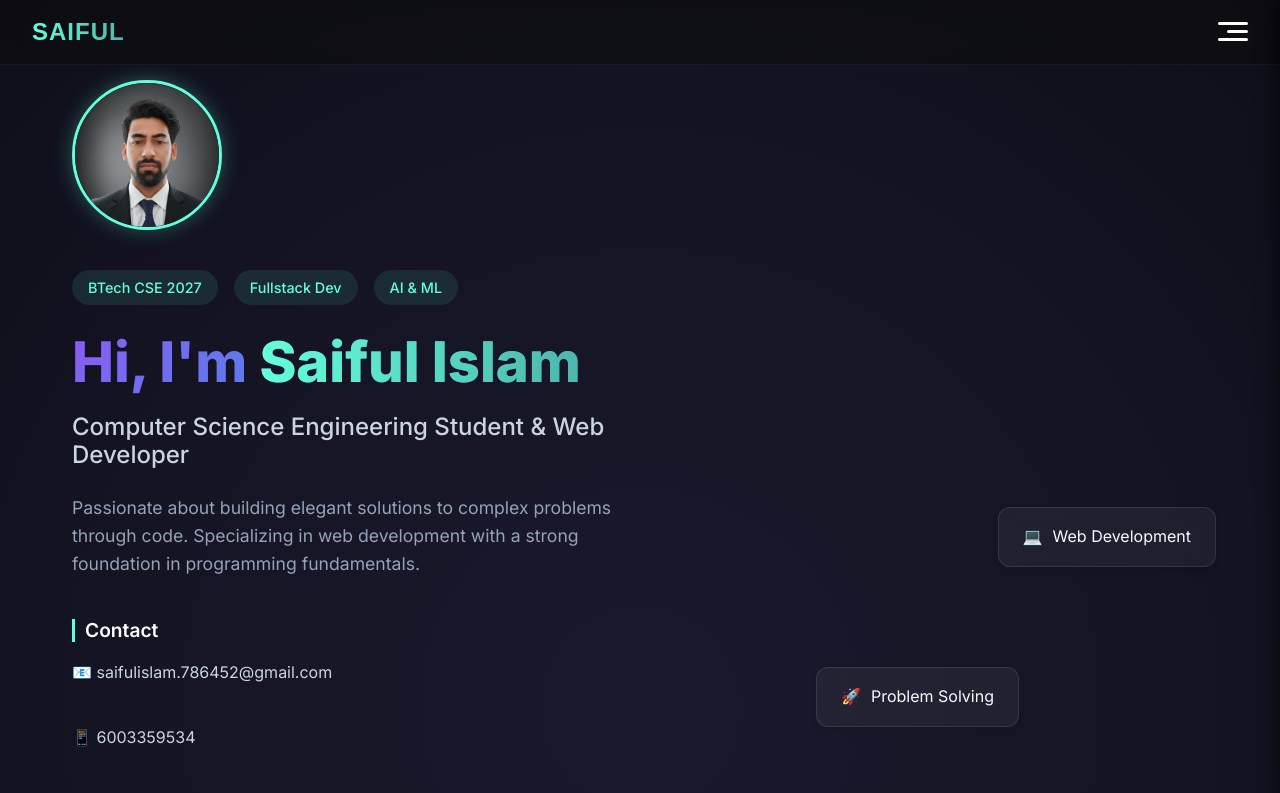
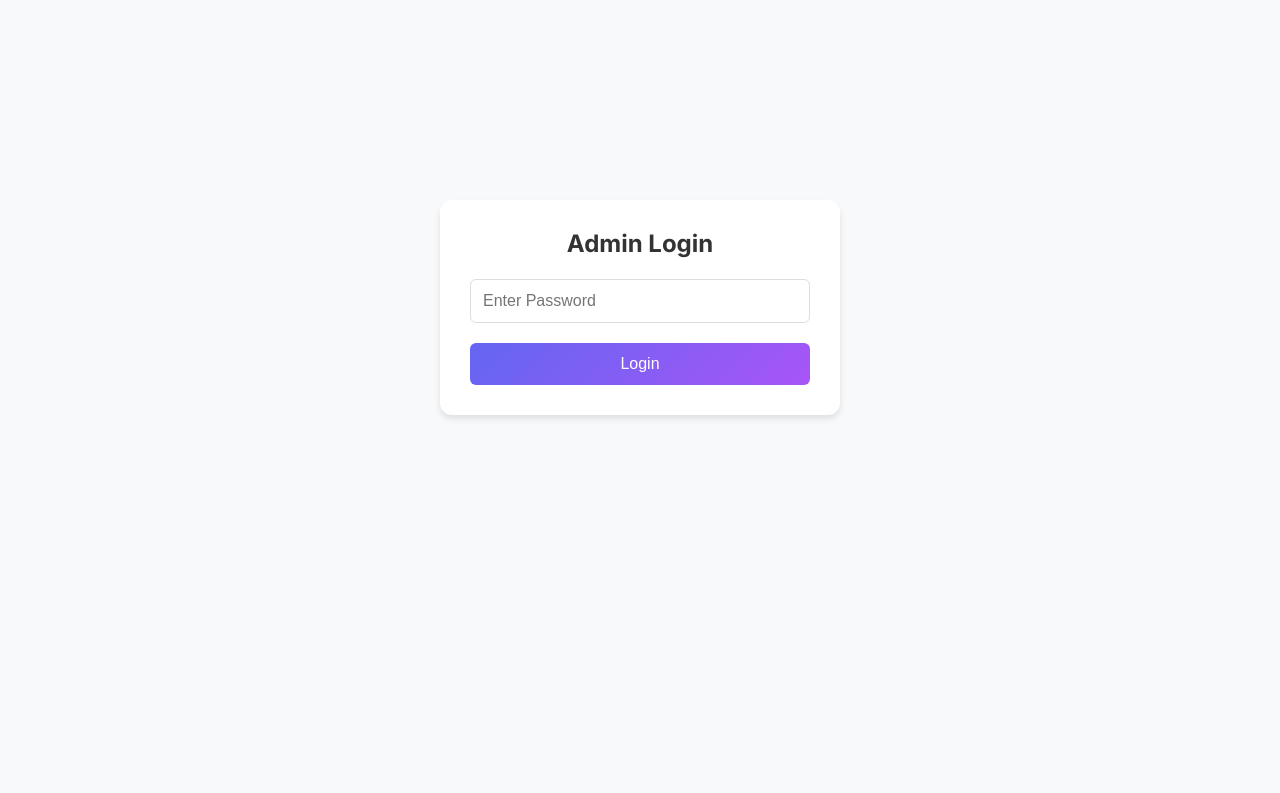
Before and after one commit to Saif325711/my-portfolio.github.io, a React (Vite) app: page /admin in a window 1280 px wide. Shown: the top 793 px of the page. Built offline with nearby package versions, Linux system fonts and the light colour scheme.

Commit message:
Add Admin Dashboard with routing and password protection

```diff
--- a/package.json
+++ b/package.json
@@ -12,7 +12,8 @@
   "dependencies": {
     "firebase": "^12.8.0",
     "react": "^19.2.0",
-    "react-dom": "^19.2.0"
+    "react-dom": "^19.2.0",
+    "react-router-dom": "^7.13.0"
   },
   "devDependencies": {
     "@eslint/js": "^9.39.1",
--- a/src/App.jsx
+++ b/src/App.jsx
@@ -1,18 +1,29 @@
 import React from 'react';
+import { BrowserRouter as Router, Routes, Route } from 'react-router-dom';
 import Navbar from './components/Navbar';
 import Hero from './components/Hero';
 import SummarySection from './components/SummarySection';
 import Footer from './components/Footer';
+import AdminDashboard from './components/AdminDashboard';
 import './index.css';
 
 function App() {
   return (
+    <Router>
       <div className="App">
+        <Routes>
+          <Route path="/" element={
+            <>
               <Navbar />
               <Hero />
               <SummarySection />
               <Footer />
+            </>
+          } />
+          <Route path="/admin" element={<AdminDashboard />} />
+        </Routes>
       </div>
+    </Router>
   );
 }
 
--- /dev/null
+++ b/src/components/AdminDashboard.css
@@ -0,0 +1,110 @@
+.admin-dashboard {
+    min-height: 100vh;
+    padding: 40px 20px;
+    background-color: #f8f9fa;
+    font-family: 'Inter', sans-serif;
+    padding-top: 100px;
+}
+
+.login-container {
+    max-width: 400px;
+    margin: 100px auto;
+    padding: 30px;
+    background: white;
+    border-radius: 12px;
+    box-shadow: 0 4px 6px rgba(0, 0, 0, 0.1);
+    text-align: center;
+}
+
+.login-title {
+    font-size: 24px;
+    margin-bottom: 20px;
+    color: #333;
+}
+
+.login-form input {
+    width: 100%;
+    padding: 12px;
+    margin-bottom: 20px;
+    border: 1px solid #ddd;
+    border-radius: 6px;
+    font-size: 16px;
+}
+
+.login-btn {
+    background: linear-gradient(135deg, #6366f1 0%, #a855f7 100%);
+    color: white;
+    border: none;
+    padding: 12px 24px;
+    border-radius: 6px;
+    cursor: pointer;
+    font-size: 16px;
+    width: 100%;
+    transition: opacity 0.3s;
+}
+
+.login-btn:hover {
+    opacity: 0.9;
+}
+
+.dashboard-container {
+    max-width: 1200px;
+    margin: 0 auto;
+}
+
+.dashboard-header {
+    display: flex;
+    justify-content: space-between;
+    align-items: center;
+    margin-bottom: 30px;
+}
+
+.dashboard-title {
+    font-size: 28px;
+    color: #1f2937;
+}
+
+.logout-btn {
+    padding: 8px 16px;
+    background-color: #ef4444;
+    color: white;
+    border: none;
+    border-radius: 6px;
+    cursor: pointer;
+}
+
+.messages-table-container {
+    background: white;
+    border-radius: 12px;
+    box-shadow: 0 2px 4px rgba(0, 0, 0, 0.05);
+    overflow-x: auto;
+}
+
+.messages-table {
+    width: 100%;
+    border-collapse: collapse;
+}
+
+.messages-table th,
+.messages-table td {
+    padding: 16px;
+    text-align: left;
+    border-bottom: 1px solid #f3f4f6;
+}
+
+.messages-table th {
+    background-color: #f9fafb;
+    font-weight: 600;
+    color: #4b5563;
+}
+
+.messages-table tr:hover {
+    background-color: #f9fafb;
+}
+
+.loading-text,
+.no-messages {
+    text-align: center;
+    padding: 40px;
+    color: #6b7280;
+}
--- /dev/null
+++ b/src/components/AdminDashboard.jsx
@@ -0,0 +1,109 @@
+import React, { useState, useEffect } from 'react';
+import './AdminDashboard.css';
+import { db } from '../firebase';
+import { collection, getDocs, query, orderBy } from 'firebase/firestore';
+
+const AdminDashboard = () => {
+    const [isAuthenticated, setIsAuthenticated] = useState(false);
+    const [password, setPassword] = useState('');
+    const [messages, setMessages] = useState([]);
+    const [loading, setLoading] = useState(false);
+
+    // Hardcoded password for simplicity as requested
+    const ADMIN_PASSWORD = "admin123";
+
+    const handleLogin = (e) => {
+        e.preventDefault();
+        if (password === ADMIN_PASSWORD) {
+            setIsAuthenticated(true);
+            fetchMessages();
+        } else {
+            alert("Incorrect password");
+        }
+    };
+
+    const fetchMessages = async () => {
+        setLoading(true);
+        try {
+            const q = query(collection(db, "messages"), orderBy("timestamp", "desc"));
+            const querySnapshot = await getDocs(q);
+            const fetchedMessages = [];
+            querySnapshot.forEach((doc) => {
+                fetchedMessages.push({ id: doc.id, ...doc.data() });
+            });
+            setMessages(fetchedMessages);
+        } catch (error) {
+            console.error("Error fetching messages:", error);
+            alert("Failed to fetch messages");
+        } finally {
+            setLoading(false);
+        }
+    };
+
+    if (!isAuthenticated) {
+        return (
+            <div className="admin-dashboard">
+                <div className="login-container">
+                    <h2 className="login-title">Admin Login</h2>
+                    <form onSubmit={handleLogin} className="login-form">
+                        <input
+                            type="password"
+                            placeholder="Enter Password"
+                            value={password}
+                            onChange={(e) => setPassword(e.target.value)}
+                        />
+                        <button type="submit" className="login-btn">Login</button>
+                    </form>
+                </div>
+            </div>
+        );
+    }
+
+    return (
+        <div className="admin-dashboard">
+            <div className="dashboard-container">
+                <div className="dashboard-header">
+                    <h1 className="dashboard-title">Message Dashboard</h1>
+                    <button onClick={() => setIsAuthenticated(false)} className="logout-btn">Logout</button>
+                </div>
+
+                <div className="messages-table-container">
+                    {loading ? (
+                        <p className="loading-text">Loading messages...</p>
+                    ) : messages.length === 0 ? (
+                        <p className="no-messages">No messages found.</p>
+                    ) : (
+                        <table className="messages-table">
+                            <thead>
+                                <tr>
+                                    <th>Date</th>
+                                    <th>Name</th>
+                                    <th>Email</th>
+                                    <th>Message</th>
+                                </tr>
+                            </thead>
+                            <tbody>
+                                {messages.map((msg) => (
+                                    <tr key={msg.id}>
+                                        <td>
+                                            {msg.timestamp?.seconds
+                                                ? new Date(msg.timestamp.seconds * 1000).toLocaleString()
+                                                : 'N/A'}
+                                        </td>
+                                        <td>{msg.name}</td>
+                                        <td>
+                                            <a href={`mailto:${msg.email}`}>{msg.email}</a>
+                                        </td>
+                                        <td>{msg.message}</td>
+                                    </tr>
+                                ))}
+                            </tbody>
+                        </table>
+                    )}
+                </div>
+            </div>
+        </div>
+    );
+};
+
+export default AdminDashboard;
```
Also changed, not shown: 1 other file (tests, documents, lock files or other folders). Lines whose indentation alone changed are shown as unchanged.
